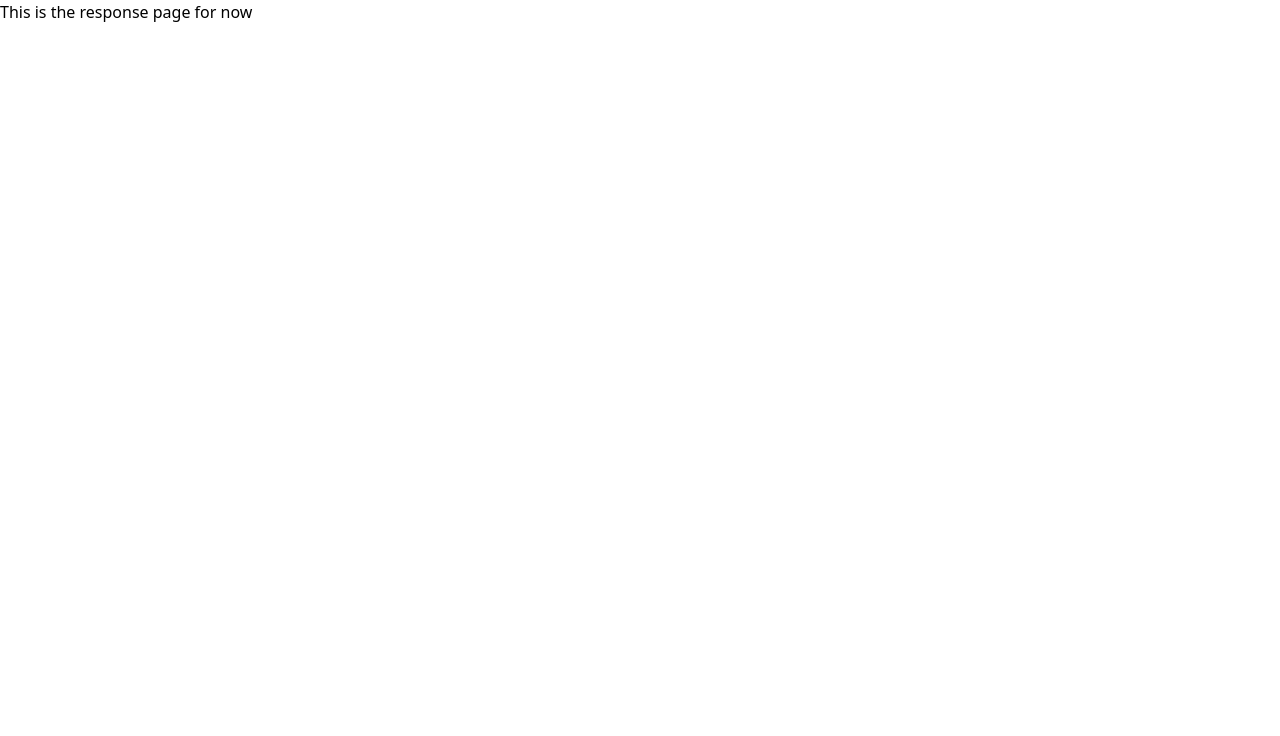
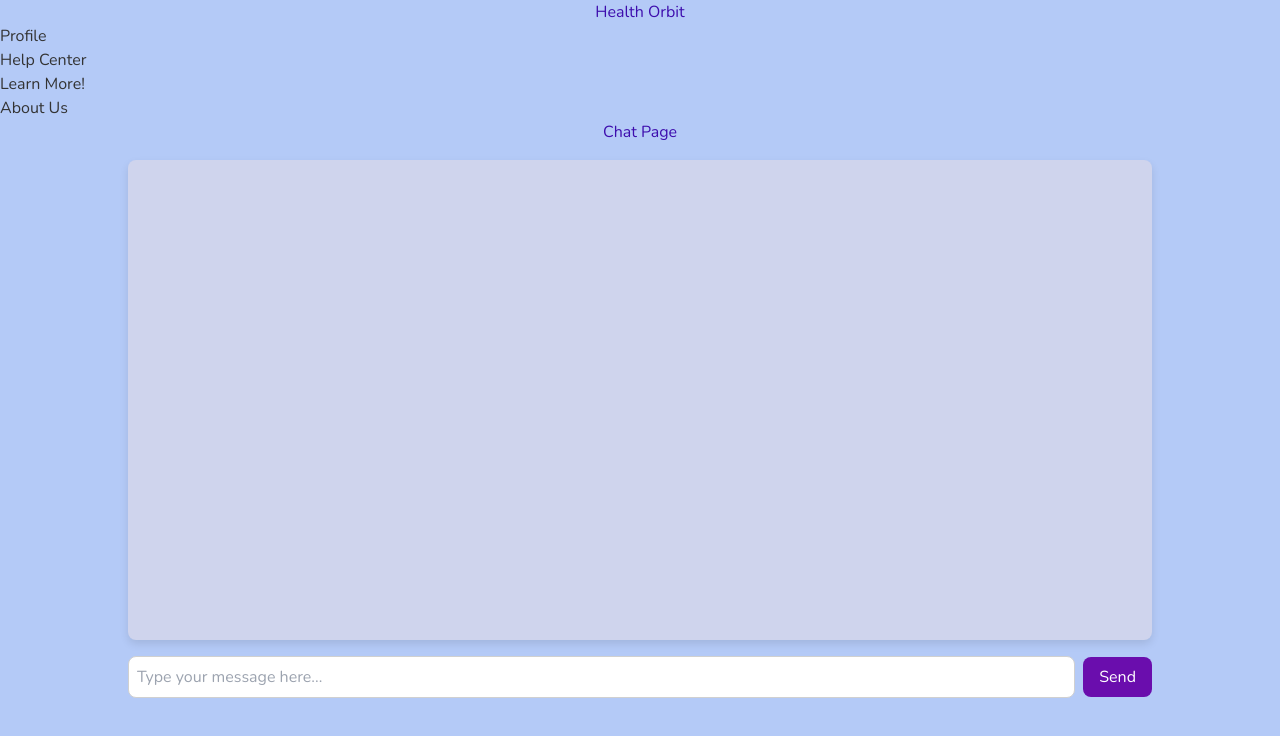
Before and after one commit to vivianzo/hackmit24, a React (Vite) app: page /response-page in a window 1280 px wide. Shown: the top 736 px of the page. Built offline with nearby package versions, Linux system fonts and the light colour scheme.

Commit message:
chat + sidebar
Added the chat and corresponding sidebar

```diff
--- a/src/App.jsx
+++ b/src/App.jsx
@@ -1,9 +1,9 @@
 import React from "react";
+import { Route, BrowserRouter as Router, Routes } from "react-router-dom";
+import AboutUsPage from "./AboutUsPage";
 import Sidebar from "./Sidebar";
+import ChatPage from "./components/chatComponent";
 import Post from "./components/post";
-import AboutUsPage from "./AboutUsPage";
-import { BrowserRouter as Router, Routes, Route } from "react-router-dom";
-import Response from "./Response";
 import SearchBar from "./components/searchbar";
 
 function App() {
@@ -39,7 +39,14 @@ function App() {
               </div>
             }
           />
-          <Route path="/response-page" element={<Response />} />
+          <Route path="/response-page" element={
+            <div className="flex">
+            <Sidebar />
+            <div className="ml-64 w-full">
+               <ChatPage />
+            </div>
+          </div>
+          } />
         </Routes>
       </div>
     </Router>
--- a/src/Response.jsx
+++ b/src/Response.jsx
@@ -3,7 +3,7 @@ import React from 'react'
 const Response = () => {
   return (
     <div>
-      This is the response page for now
+      <ChatPage />
     </div>
   )
 }
--- /dev/null
+++ b/src/components/chatComponent.css
@@ -0,0 +1,70 @@
+@import url('https://fonts.googleapis.com/css2?family=Nunito:wght@400;600&display=swap');
+
+/* General Styles */
+body {
+    font-family: 'Nunito', sans-serif;
+    background-color: #b4caf7; /* Light blue background */
+    margin: 0;
+    padding: 0;
+    color: #333; /* Dark gray text color for readability */
+}
+
+h2 {
+    text-align: center;
+    color: #3d0dad; /* Light purple color */
+    margin-top: 1rem;
+}
+
+/* Messages Container */
+.messages-container {
+    max-width: 80%;
+    margin: 1rem auto;
+    padding: 1rem;
+    border-radius: 0.5rem;
+    background-color: #cfd4ed; /* Very light blue */
+    box-shadow: 0px 4px 8px rgba(0, 0, 0, 0.1);
+    height: 60vh; /* Adjust based on preference */
+    overflow-y: auto; /* Scrollbar for overflow */
+}
+
+/* Individual Message */
+.message {
+    background-color: #e0daff; /* White background for messages */
+    border-radius: 0.5rem;
+    padding: 0.5rem 1rem;
+    margin-bottom: 0.5rem;
+    box-shadow: 0px 2px 4px rgba(0, 0, 0, 0.05);
+}
+
+/* Message Input Area */
+.message-input {
+    display: flex;
+    align-items: center;
+    justify-content: space-between;
+    max-width: 80%;
+    margin: 1rem auto;
+}
+
+.message-input input {
+    flex: 1;
+    padding: 0.5rem;
+    border-radius: 0.5rem;
+    border: 1px solid #d0d0d0; /* Light gray border */
+    margin-right: 0.5rem;
+    font-size: 1rem;
+}
+
+.message-input button {
+    background-color: #6a0dad; /* Light purple color */
+    color: #ffffff; /* White text color */
+    border: none;
+    border-radius: 0.5rem;
+    padding: 0.5rem 1rem;
+    font-size: 1rem;
+    cursor: pointer;
+    transition: background-color 0.3s ease;
+}
+
+.message-input button:hover {
+    background-color: #5a00a6; /* Darker purple on hover */
+}
--- /dev/null
+++ b/src/components/chatComponent.jsx
@@ -0,0 +1,44 @@
+import React, { useState } from 'react';
+import "./chatComponent.css";
+function ChatPage() {
+  const [messages, setMessages] = useState([]); // Chat messages state
+  const [newMessage, setNewMessage] = useState(''); // Input state for new message
+
+  const handleSendMessage = () => {
+    // Prevent adding empty messages
+    if (newMessage.trim() === "") return;
+
+    // Add the new message to the messages array
+    setMessages([...messages, newMessage]);
+
+    // Clear the input field after sending
+    setNewMessage('');
+  };
+
+  return (
+    <div>
+      <h2>Chat Page</h2>
+
+      {/* Display messages */}
+      <div className="messages-container">
+        {messages.map((msg, index) => (
+          <div key={index} className="message">
+            {msg}
+          </div>
+        ))}
+      </div>
+
+      {/* Input for new messages */}
+      <div className="message-input">
+        <input
+          type="text"
+          value={newMessage}
+          onChange={(e) => setNewMessage(e.target.value)}
+          placeholder="Type your message here..." />
+        <button onClick={handleSendMessage}>Send</button>
+      </div>
+    </div>
+  );
+};
+
+export default ChatPage;
--- a/src/components/post.jsx
+++ b/src/components/post.jsx
@@ -1,6 +1,6 @@
 import React from "react";
+import { Link } from "react-router-dom";
 import "./post.css";
-import { Link } from "react-router-dom";
 
 const post = ({ title, text }) => {
   return (
```
Also changed, not shown: src/main.jsx (line endings or trailing spaces).
